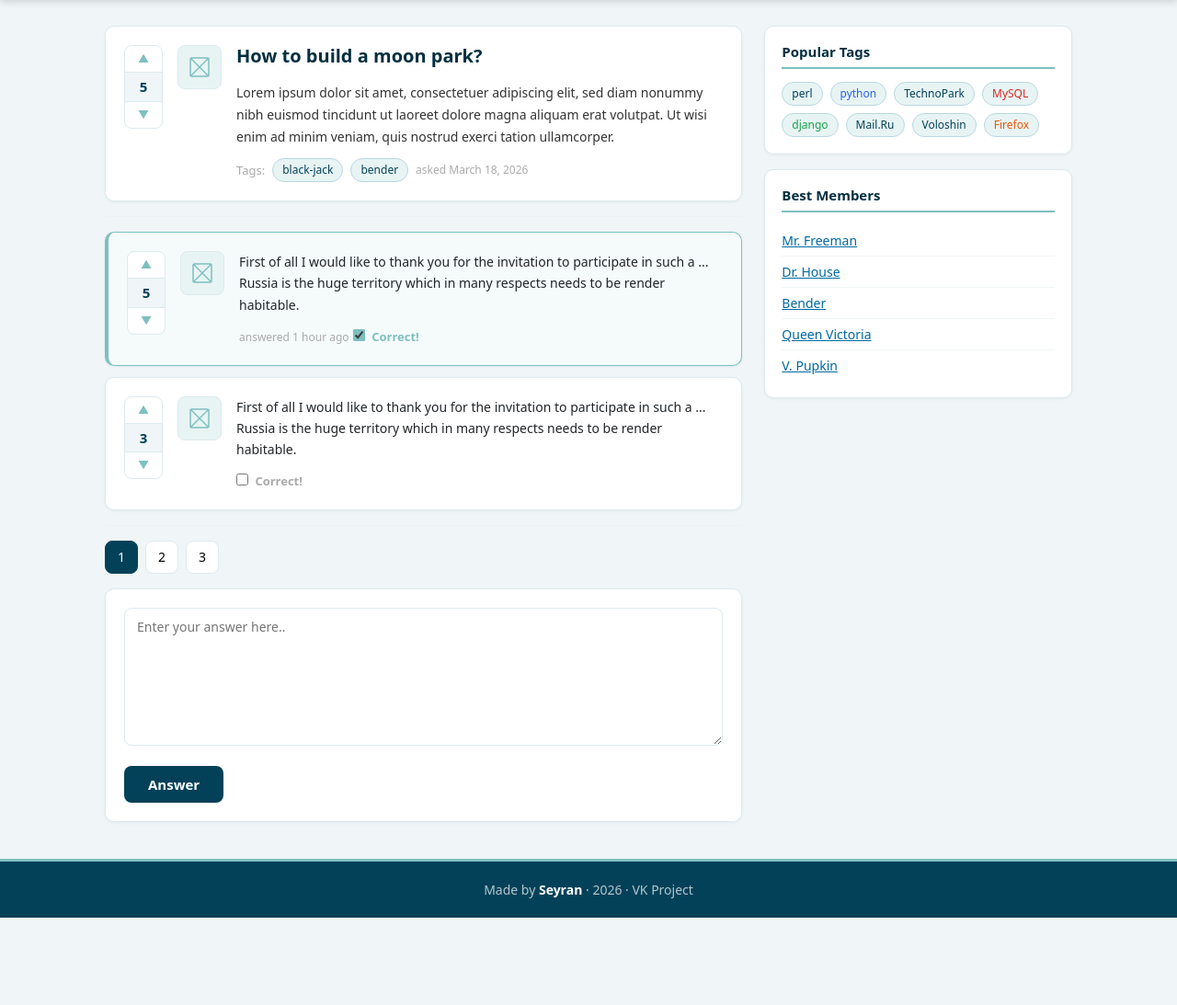
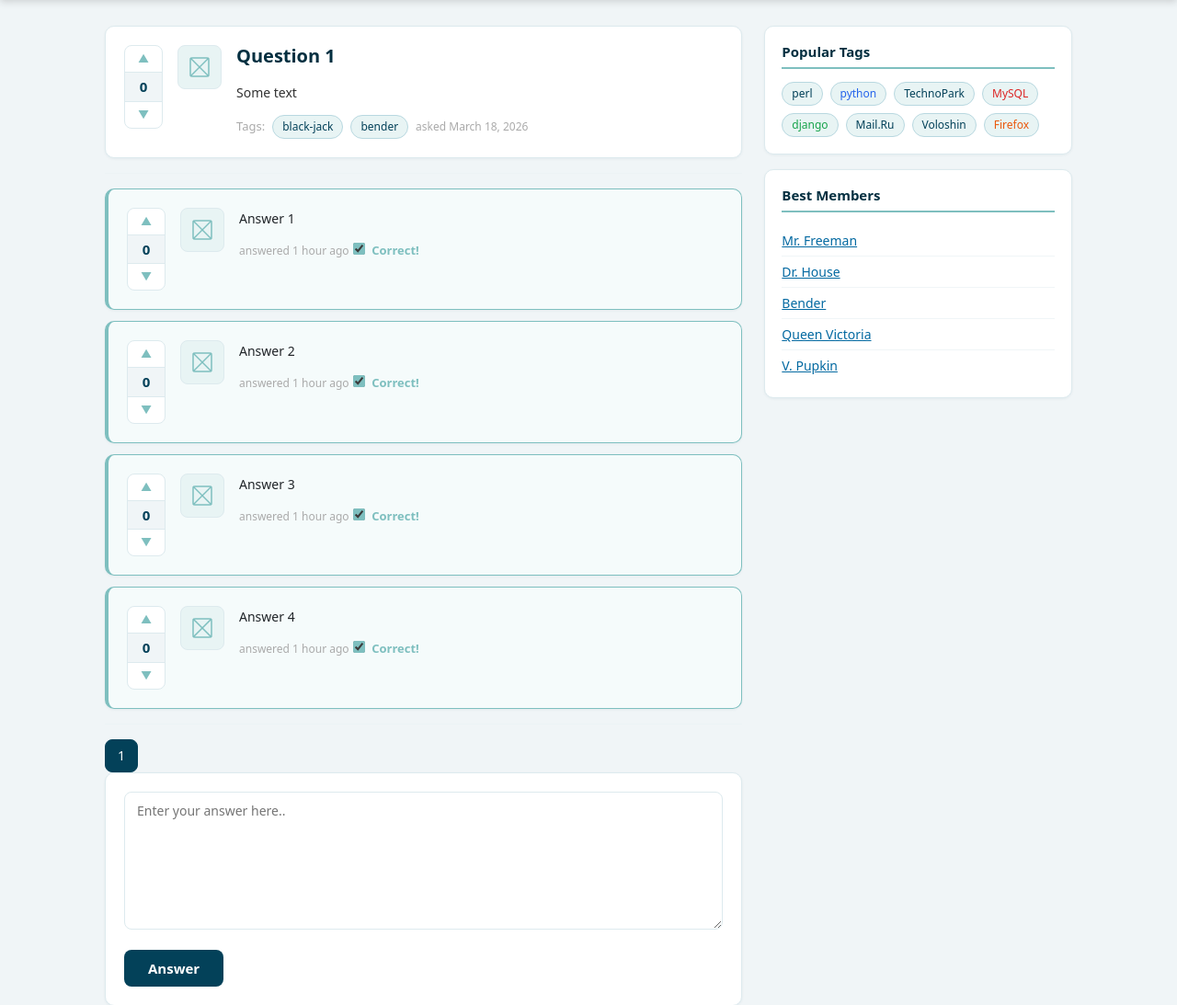
Before and after one commit to Dovletov-Seyran/2026-VK-EDU-Web-1-13-Dovletov-S, a Django app: page /question/1/ in a window 1280 px wide. Shown: the part 78-1171 px from the top of the page at 92% size. Before the commit the page ends 1076 px from the top, so only its background shows below. Run offline with Django 5.2, Linux system fonts and the light colour scheme; some libraries are stand-ins or nearby versions.

Commit message:
hw-2 corrected question.html

```diff
--- a/public/questions/templates/questions/index.html
+++ b/public/questions/templates/questions/index.html
@@ -29,6 +29,7 @@
   <h4 class="page-title m-0">New Questions</h4>
   <a href="#" class="hot-link">Hot Questions</a>
 </div>
+
 
 {% for question in page %}
 <div class="question-card">
--- a/public/questions/templates/questions/question.html
+++ b/public/questions/templates/questions/question.html
@@ -9,11 +9,12 @@
 {% endblock %}
 
 {% block content %}
+
 <div class="white-card">
   <div class="d-flex gap-3 align-items-start">
     <div class="vote-box flex-shrink-0">
       <button>▲</button>
-      <span>5</span>
+      <span>0</span>
       <button>▼</button>
     </div>
     <div class="q-avatar flex-shrink-0">
@@ -24,8 +25,8 @@
       </svg>
     </div>
     <div class="flex-grow-1">
-      <h5 class="page-title">How to build a moon park?</h5>
-      <p class="question-body">Lorem ipsum dolor sit amet, consectetuer adipiscing elit, sed diam nonummy nibh euismod tincidunt ut laoreet dolore magna aliquam erat volutpat. Ut wisi enim ad minim veniam, quis nostrud exerci tation ullamcorper.</p>
+      <h5 class="page-title">{{ question.title }}</h5>
+      <p class="question-body">{{ question.text }}</p>
       <div class="d-flex gap-2 align-items-center flex-wrap">
         <span class="tags-label">Tags:</span>
         <a href="#" class="tag-link">black-jack</a>
@@ -38,11 +39,12 @@
 
 <hr class="section-divider" id="answers">
 
+{% for answer in page_answer %}
 <div class="white-card correct">
   <div class="d-flex gap-3 align-items-start">
     <div class="vote-box flex-shrink-0">
       <button>▲</button>
-      <span>5</span>
+      <span>0</span>
       <button>▼</button>
     </div>
     <div class="q-avatar flex-shrink-0">
@@ -53,7 +55,7 @@
       </svg>
     </div>
     <div class="flex-grow-1">
-      <p class="answer-text">First of all I would like to thank you for the invitation to participate in such a ... Russia is the huge territory which in many respects needs to be render habitable.</p>
+      <p class="answer-text">{{ answer.text }}</p>
       <span class="q-time">answered 1 hour ago</span>
       <label class="correct-label is-correct">
         <input type="checkbox" class="correct-checkbox" checked> Correct!
@@ -61,36 +63,26 @@
     </div>
   </div>
 </div>
+{% endfor %}
 
-<div class="white-card">
-  <div class="d-flex gap-3 align-items-start">
-    <div class="vote-box flex-shrink-0">
-      <button>▲</button>
-      <span>3</span>
-      <button>▼</button>
-    </div>
-    <div class="q-avatar flex-shrink-0">
-      <svg width="24" height="24" viewBox="0 0 24 24" fill="none" stroke="#7EBFBF" stroke-width="1.5">
-        <rect x="2" y="2" width="20" height="20" rx="2"/>
-        <line x1="2" y1="2" x2="22" y2="22"/>
-        <line x1="22" y1="2" x2="2" y2="22"/>
-      </svg>
-    </div>
-    <div class="flex-grow-1">
-      <p class="answer-text">First of all I would like to thank you for the invitation to participate in such a ... Russia is the huge territory which in many respects needs to be render habitable.</p>
-      <label class="correct-label">
-        <input type="checkbox" class="correct-checkbox"> Correct!
-      </label>
-    </div>
-  </div>
+<hr class="section-divider">
+
+<div class="d-flex gap-2 mt-3">
+  {% if page.has_previous %}
+    <button class="page-btn" onclick="window.location='?page={{ page.previous_page_number }}'">&#8592;</button>
+  {% endif %}
+  {% for num in page.paginator.page_range %}
+    {% if num == page.number %}
+      <button class="page-btn active">{{ num }}</button>
+    {% else %}
+      <button class="page-btn" onclick="window.location='?page={{ num }}'">{{ num }}</button>
+    {% endif %}
+  {% endfor %}
+  {% if page.has_next %}
+    <button class="page-btn" onclick="window.location='?page={{ page.next_page_number }}'">&#8594;</button>
+  {% endif %}
 </div>
 
-<hr class="section-divider">
-<div class="d-flex gap-2 mt-3 mb-3">
-  <button class="page-btn active">1</button>
-  <button class="page-btn">2</button>
-  <button class="page-btn">3</button>
-</div>
 <div class="white-card">
   <form method="post" action="#">
     <textarea class="field mb-3" name="text" placeholder="Enter your answer here.."></textarea>
--- a/public/questions/views.py
+++ b/public/questions/views.py
@@ -13,7 +13,8 @@ def index(request):
 def question(request, question_id):
     question = {'id': question_id, 'title': f'Question {question_id}', 'text': 'Some text'}
     answers = [{'id': i, 'text': f'Answer {i}'} for i in range(1, 5)]
-    return render(request, "questions/question.html", {'question': question, 'answers': answers})
+    page = paginate(answers, request)
+    return render(request, "questions/question.html", {'question': question, 'page_answer': page.object_list, 'page': page})
 
 def tag(request, tag_name):
     questions = [
```
